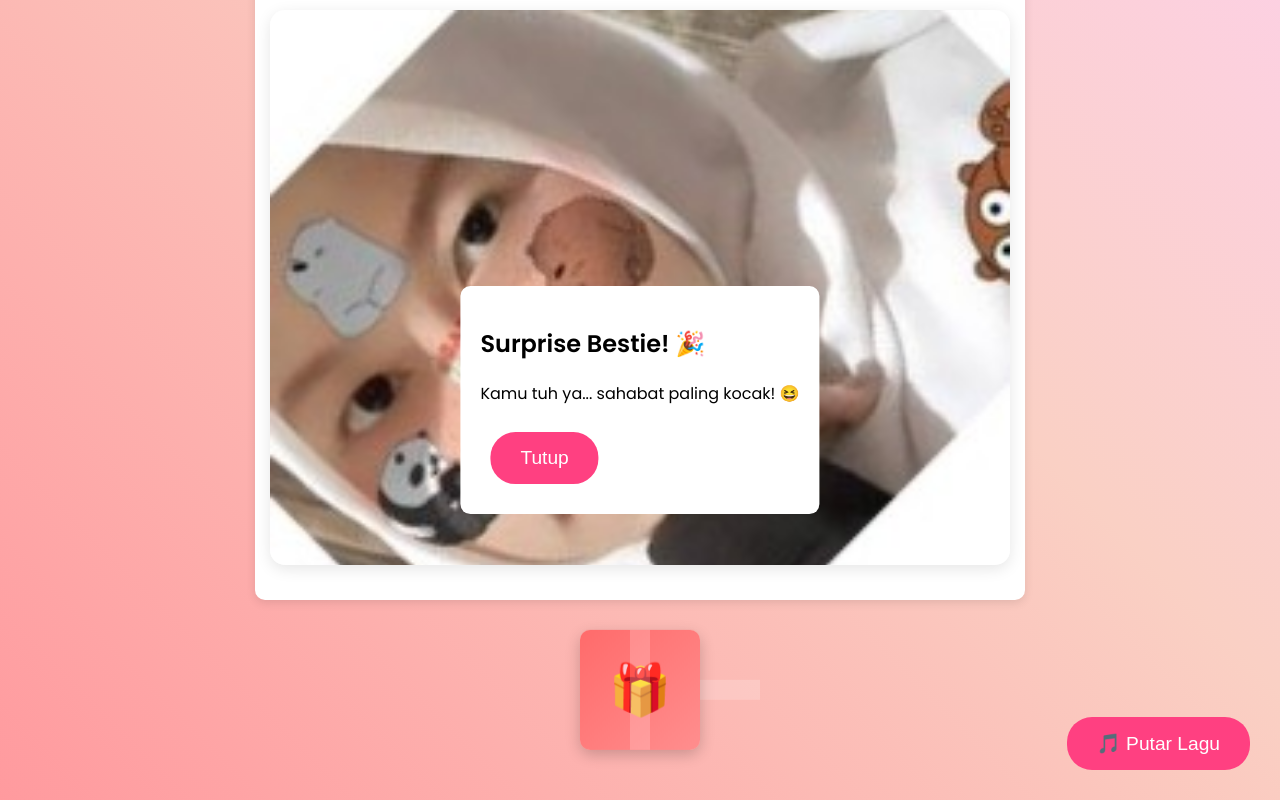
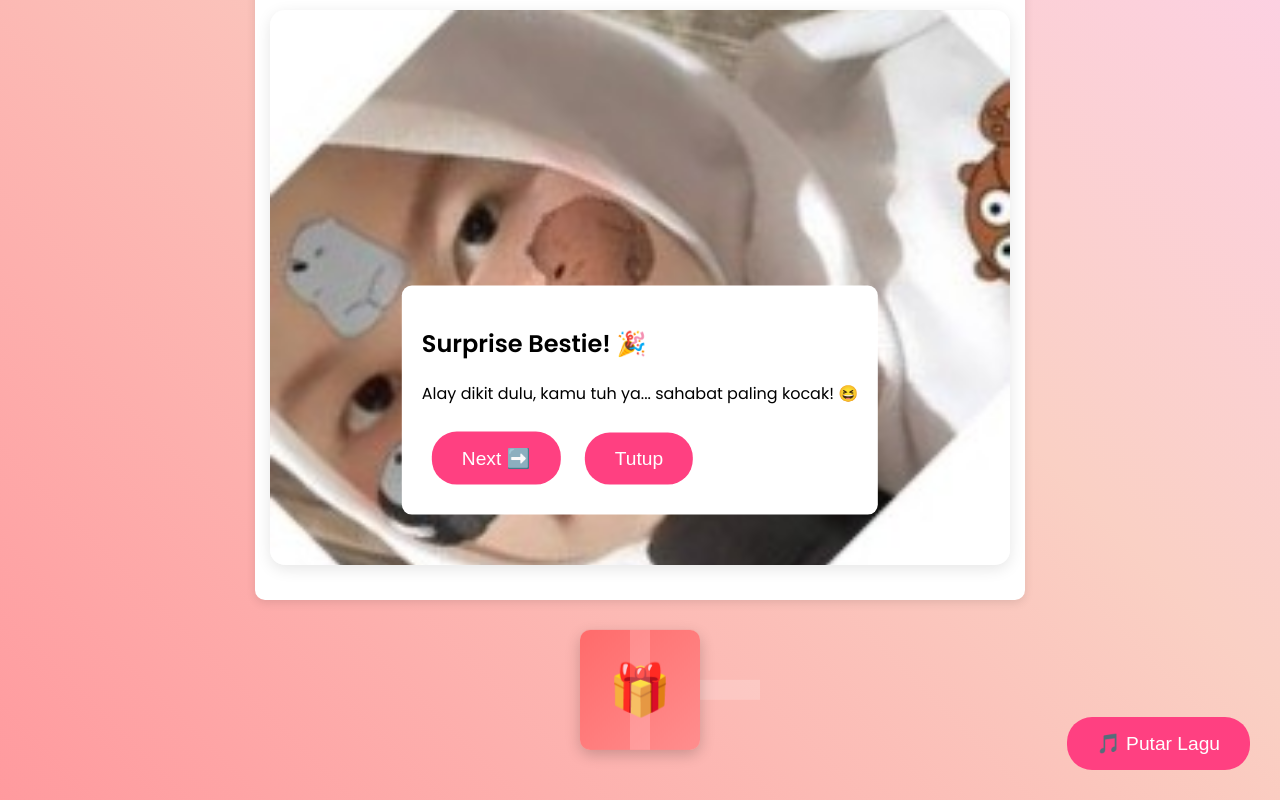
Before and after one commit to MuhReza2004/ultah, a plain HTML site: page index.html in a window 1280 px wide. Both pictures are taken after a click on the element 640 px from the left and 1375 px from the top of the page. Shown: the part 695-1495 px from the top of the page. Drawn offline with Linux system fonts and the light colour scheme.

Commit message:
add feat

```diff
--- a/index.html
+++ b/index.html
@@ -513,27 +513,45 @@
         wishIndex = (wishIndex + 1) % wishes.length;
       }
 
+      let surpriseIndex = 0;
+      const surprises = [
+        "Alay dikit dulu, kamu tuh ya... sahabat paling kocak! 😆",
+        "makasih udah selalu ada buat aku! 💖",
+        "best friend forever! 👯‍♀️",
+        "kita udah lewatin banyak hal bareng-bareng! 🤝",
+        "semoga persahabatan kita langgeng terus! 🌟",
+        "dan maaf juga karena atas semua masalah yang pernah kita lalui"
+      ];
+
       function showSurprise() {
-        const surprises = [
-          "Kamu tuh ya... sahabat paling kocak! 😆",
-          "Makasih udah selalu ada buat aku! 💖",
-          "Best friend forever! 👯‍♀️",
-          "Kita udah lewatin banyak hal bareng-bareng! 🤝",
-          "Semoga persahabatan kita langgeng terus! 🌟"
-        ];
-
         const popup = document.createElement('div');
         popup.className = 'popup';
         popup.innerHTML = `
           <h2>Surprise Bestie! 🎉</h2>
-          <p>${surprises[Math.floor(Math.random() * surprises.length)]}</p>
+          <p>${surprises[surpriseIndex]}</p>
+          <button class="wish-button" onclick="nextSurprise(this)">Next ➡️</button>
           <button class="wish-button" onclick="this.parentElement.remove()">Tutup</button>
         `;
         document.body.appendChild(popup);
         popup.style.display = 'block';
 
-        // Tambahkan efek confetti saat popup muncul
-        createConfetti();
+        if (surpriseIndex === 0) {
+          createConfetti();
+        }
+      }
+
+      function nextSurprise(button) {
+        surpriseIndex = (surpriseIndex + 1) % surprises.length;
+        const messageElement = button.parentElement.querySelector('p');
+
+        // Animasi fade out
+        messageElement.style.animation = 'fadeOut 0.5s ease';
+
+        setTimeout(() => {
+          messageElement.textContent = surprises[surpriseIndex];
+          // Animasi fade in
+          messageElement.style.animation = 'fadeIn 0.5s ease';
+        }, 500);
       }
 
       function createConfetti() {
```
